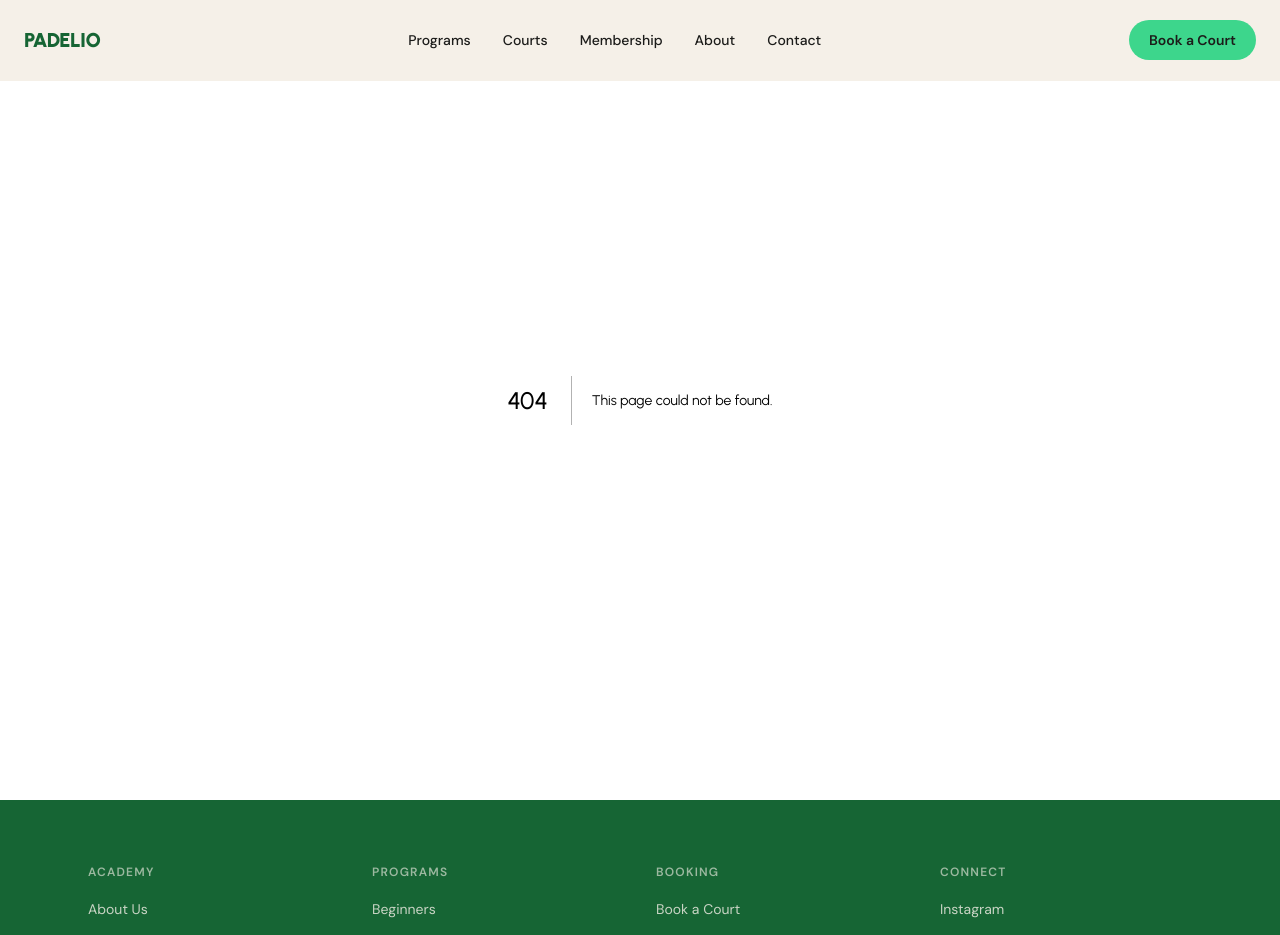
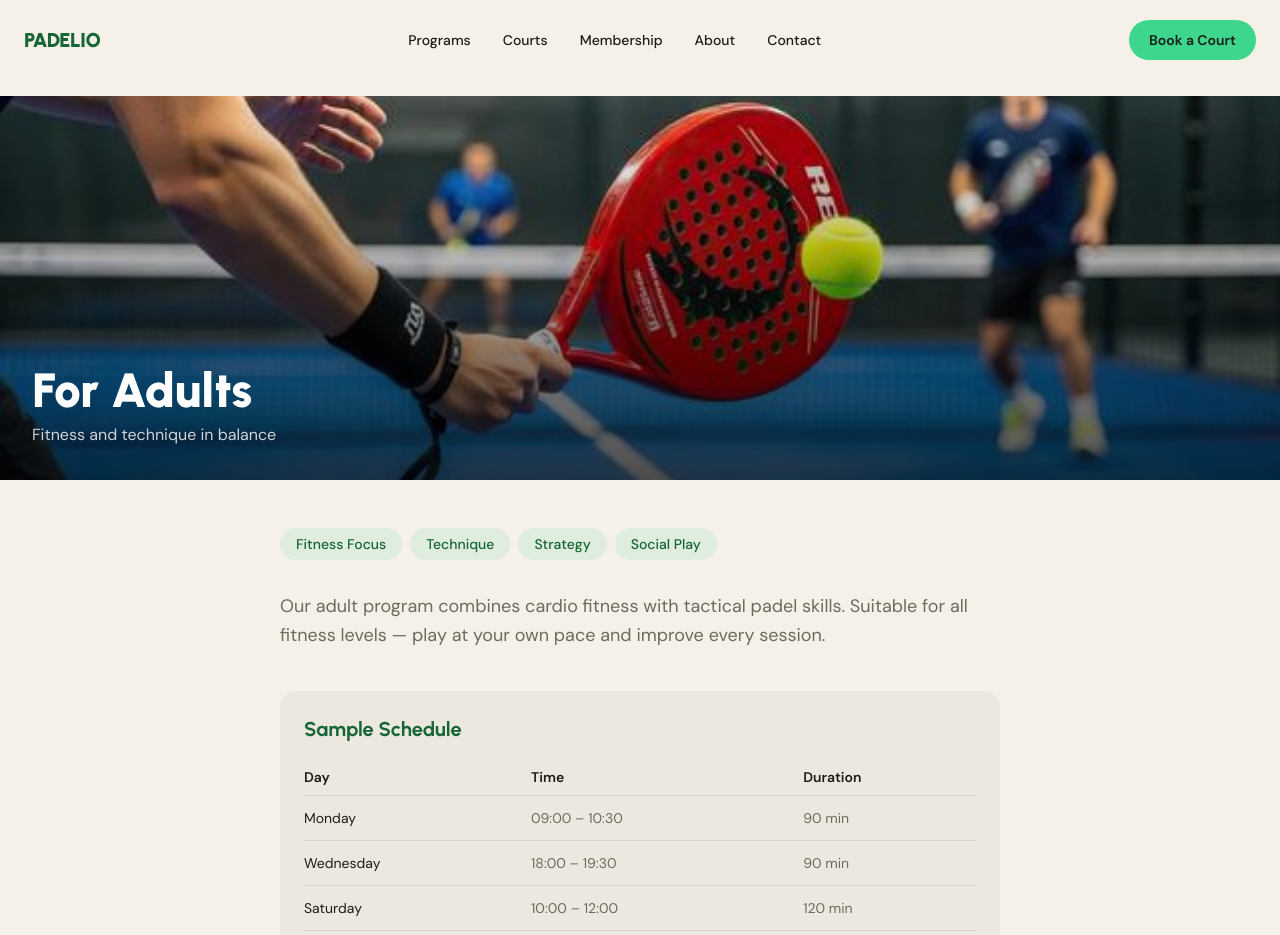
Before and after one commit to Sqwizx/padelio, a Next.js app: page /programs/adults in a window 1280 px wide. Before the commit this address had no page. Shown: the top 935 px of the page. Built offline with nearby package versions, Linux system fonts and the light colour scheme.

Commit message:
feat: programs listing page and dynamic program detail pages

```diff
--- /dev/null
+++ b/app/programs/[slug]/page.tsx
@@ -0,0 +1,92 @@
+import { notFound } from 'next/navigation';
+import Link from 'next/link';
+import { programs } from '../../../lib/data';
+
+export function generateStaticParams() {
+  return programs.map((p) => ({ slug: p.slug }));
+}
+
+export default function ProgramDetailPage({ params }: { params: { slug: string } }) {
+  const program = programs.find((p) => p.slug === params.slug);
+  if (!program) notFound();
+
+  return (
+    <div className="pt-24 pb-24" style={{ background: 'var(--color-bg)' }}>
+      {/* Hero image */}
+      <div className="relative h-72 md:h-96 overflow-hidden mb-12">
+        <img src={program.img} alt={program.imgAlt} className="w-full h-full object-cover" />
+        <div className="absolute inset-0 bg-gradient-to-t from-black/70 via-black/30 to-transparent" />
+        <div className="absolute bottom-8 left-8 right-8">
+          <h1
+            className="text-4xl md:text-5xl font-black text-white"
+            style={{ fontFamily: 'var(--font-display)' }}
+          >
+            {program.title}
+          </h1>
+          <p className="text-white/80 mt-2">{program.subtitle}</p>
+        </div>
+      </div>
+
+      <div className="max-w-3xl mx-auto px-6">
+        {/* Tags */}
+        <div className="flex flex-wrap gap-2 mb-8">
+          {program.tags.map((tag) => (
+            <span
+              key={tag}
+              className="text-sm px-4 py-1.5 rounded-full font-medium"
+              style={{ background: 'rgba(61,214,140,0.12)', color: '#166534' }}
+            >
+              {tag}
+            </span>
+          ))}
+        </div>
+
+        {/* Description */}
+        <p className="text-lg leading-relaxed mb-10" style={{ color: 'var(--color-muted)' }}>
+          {program.desc}
+        </p>
+
+        {/* Placeholder schedule */}
+        <div className="rounded-2xl p-6 mb-10" style={{ background: 'var(--color-surface)' }}>
+          <h2
+            className="text-xl font-bold mb-4"
+            style={{ fontFamily: 'var(--font-display)', color: '#166534' }}
+          >
+            Sample Schedule
+          </h2>
+          <table className="w-full text-sm">
+            <thead>
+              <tr style={{ borderBottom: '1px solid var(--color-border)' }}>
+                <th className="text-left py-2 font-semibold">Day</th>
+                <th className="text-left py-2 font-semibold">Time</th>
+                <th className="text-left py-2 font-semibold">Duration</th>
+              </tr>
+            </thead>
+            <tbody>
+              {[
+                ['Monday', '09:00 – 10:30', '90 min'],
+                ['Wednesday', '18:00 – 19:30', '90 min'],
+                ['Saturday', '10:00 – 12:00', '120 min'],
+              ].map(([day, time, dur]) => (
+                <tr key={day} style={{ borderBottom: '1px solid var(--color-border)' }}>
+                  <td className="py-3">{day}</td>
+                  <td className="py-3" style={{ color: 'var(--color-muted)' }}>{time}</td>
+                  <td className="py-3" style={{ color: 'var(--color-muted)' }}>{dur}</td>
+                </tr>
+              ))}
+            </tbody>
+          </table>
+        </div>
+
+        {/* CTA */}
+        <Link
+          href={`/contact?inquiry=program&program=${program.slug}`}
+          className="inline-flex items-center px-8 py-4 rounded-full font-semibold text-base transition-all hover:scale-105"
+          style={{ background: '#3DD68C', color: '#1C1C1A', boxShadow: '0 4px 20px rgba(61,214,140,0.3)' }}
+        >
+          Book This Program →
+        </Link>
+      </div>
+    </div>
+  );
+}
--- /dev/null
+++ b/app/programs/page.tsx
@@ -0,0 +1,59 @@
+'use client';
+import { useRef } from 'react';
+import { useGSAP } from '@gsap/react';
+import { gsap } from '../../lib/gsap';
+import { programs } from '../../lib/data';
+import { ProgramCard } from '../../components/programs/program-card';
+
+export default function ProgramsPage() {
+  const ref = useRef<HTMLDivElement>(null);
+
+  useGSAP(() => {
+    const mm = gsap.matchMedia();
+    mm.add('(prefers-reduced-motion: no-preference)', () => {
+      gsap.fromTo(
+        ref.current!.querySelectorAll('.prog-card'),
+        { y: 60, opacity: 0 },
+        {
+          y: 0,
+          opacity: 1,
+          stagger: 0.12,
+          duration: 0.7,
+          ease: 'power2.out',
+          scrollTrigger: { trigger: ref.current, start: 'top 85%', once: true },
+        }
+      );
+    });
+  }, { scope: ref });
+
+  return (
+    <div className="pt-32 pb-24" style={{ background: 'var(--color-bg)' }}>
+      <div className="max-w-6xl mx-auto px-6">
+        <div className="text-center mb-14">
+          <span
+            className="text-xs font-semibold uppercase tracking-widest px-3 py-1 rounded-full mb-4 inline-block"
+            style={{ background: 'rgba(61,214,140,0.12)', color: '#3DD68C' }}
+          >
+            Training Programs
+          </span>
+          <h1
+            className="text-5xl font-black mb-4"
+            style={{ fontFamily: 'var(--font-display)', color: '#166534' }}
+          >
+            Find your program
+          </h1>
+          <p className="text-lg max-w-xl mx-auto" style={{ color: 'var(--color-muted)' }}>
+            Whether you're picking up a racket for the first time or competing at a high level, we have a program built for you.
+          </p>
+        </div>
+        <div ref={ref} className="grid md:grid-cols-2 lg:grid-cols-3 gap-6">
+          {programs.map((p) => (
+            <div key={p.slug} className="prog-card">
+              <ProgramCard program={p} />
+            </div>
+          ))}
+        </div>
+      </div>
+    </div>
+  );
+}
--- /dev/null
+++ b/components/programs/program-card.tsx
@@ -0,0 +1,44 @@
+import Link from 'next/link';
+import type { Program } from '../../lib/types';
+
+export function ProgramCard({ program }: { program: Program }) {
+  return (
+    <div
+      className="group rounded-2xl overflow-hidden flex flex-col"
+      style={{ background: 'var(--color-surface)', boxShadow: 'var(--shadow-soft)' }}
+    >
+      <div className="relative aspect-[16/9] overflow-hidden">
+        <img
+          src={program.img}
+          alt={program.imgAlt}
+          className="w-full h-full object-cover transition-transform duration-500 group-hover:scale-105"
+        />
+      </div>
+      <div className="p-6 flex flex-col gap-3 flex-1">
+        <h3 className="text-xl font-bold" style={{ fontFamily: 'var(--font-display)', color: '#166534' }}>
+          {program.title}
+        </h3>
+        <p className="text-xs font-medium" style={{ color: 'var(--color-muted)' }}>{program.subtitle}</p>
+        <div className="flex flex-wrap gap-2">
+          {program.tags.map((tag) => (
+            <span
+              key={tag}
+              className="text-xs px-3 py-1 rounded-full font-medium"
+              style={{ background: 'rgba(61,214,140,0.12)', color: '#166534' }}
+            >
+              {tag}
+            </span>
+          ))}
+        </div>
+        <p className="text-sm leading-relaxed mt-1" style={{ color: 'var(--color-muted)' }}>{program.desc}</p>
+        <Link
+          href={`/programs/${program.slug}`}
+          className="mt-auto inline-flex items-center gap-2 px-5 py-2.5 rounded-full text-sm font-semibold transition-all hover:scale-105 w-fit"
+          style={{ background: '#3DD68C', color: '#1C1C1A' }}
+        >
+          View Program →
+        </Link>
+      </div>
+    </div>
+  );
+}
```
